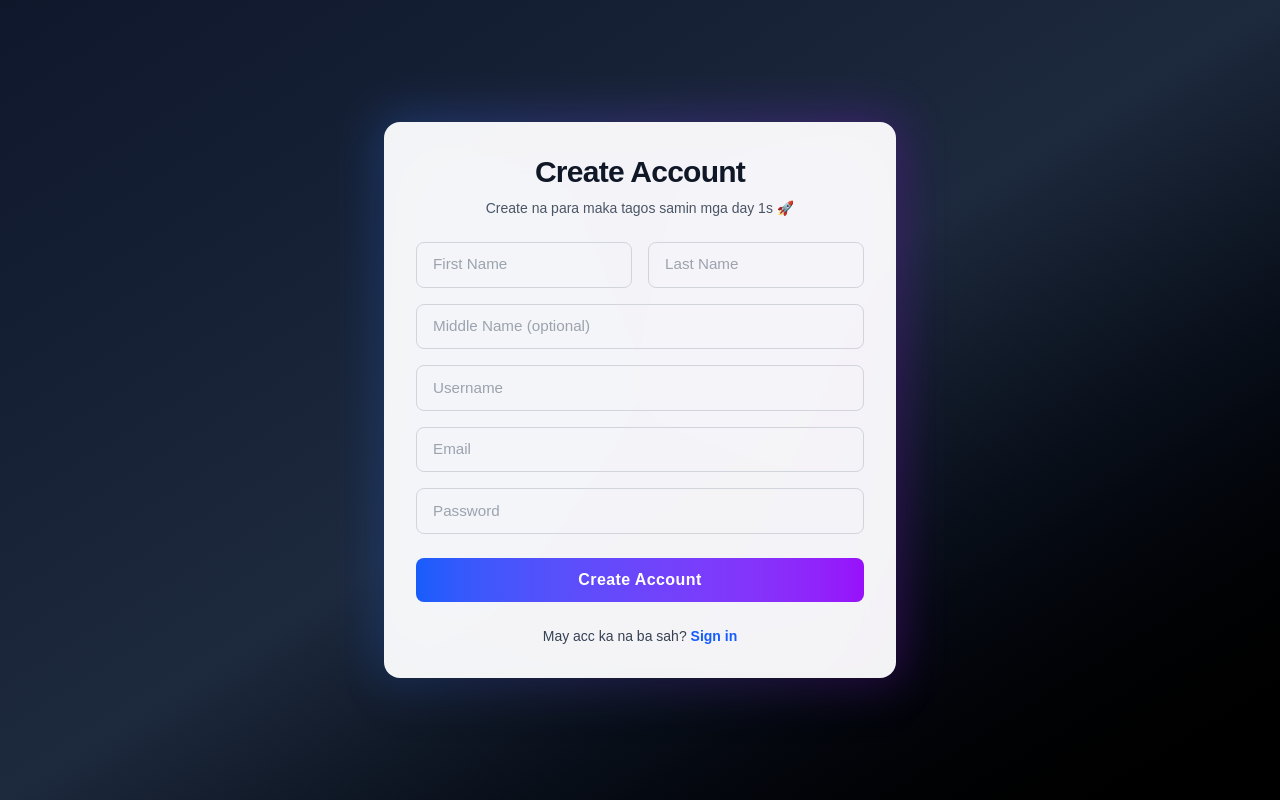
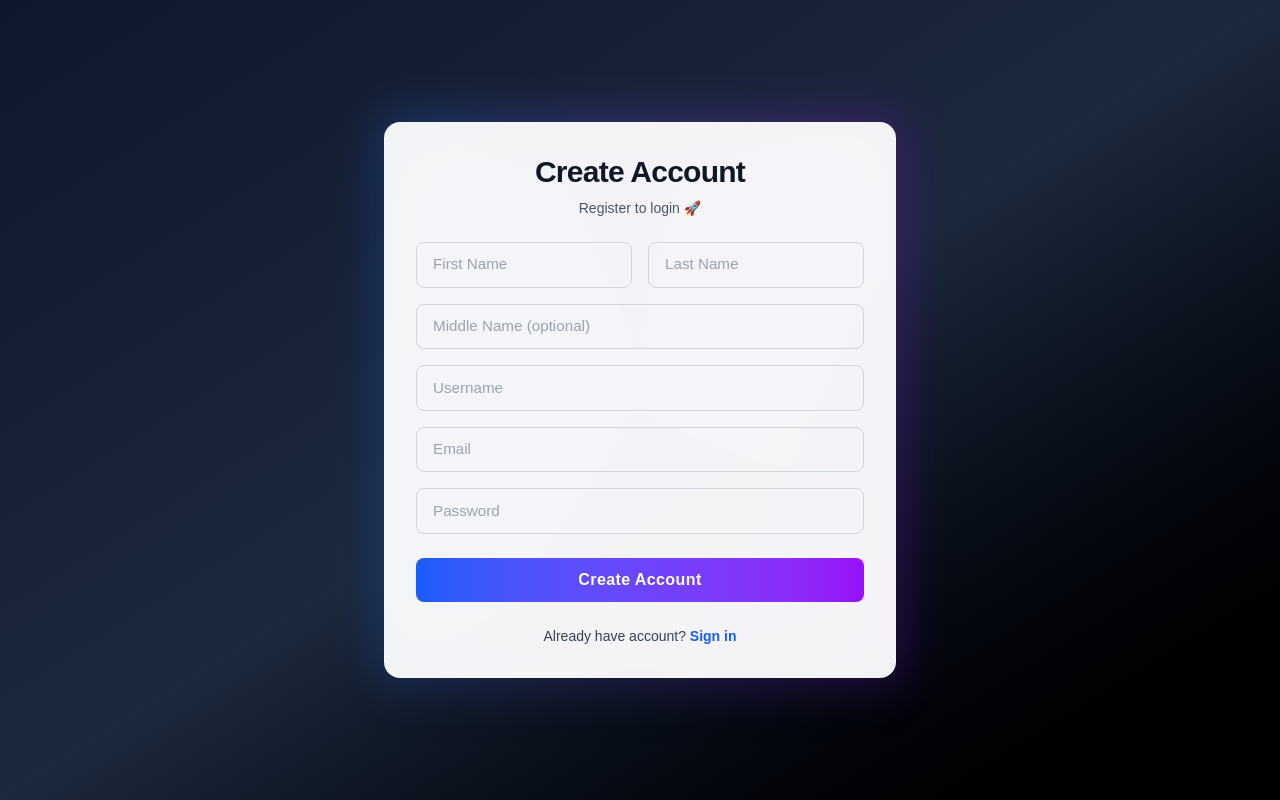
Before and after one commit to roden1999/Money-Tracking-App, a Next.js app: page /register in a window 1280 px wide. Built offline with nearby package versions, Linux system fonts and the light colour scheme.

Commit message:
modify login/register ui

```diff
--- a/app/(auth_page)/login/page.tsx
+++ b/app/(auth_page)/login/page.tsx
@@ -101,7 +101,7 @@ export default function LoginPage() {
           </button>
 
           <p className="mt-6 text-sm text-center text-gray-700">
-            Register ka muna ngani{' '}
+            Don't have account?{' '}
             <span
               onClick={() => router.push('/register')}
               className="font-semibold text-blue-600 hover:underline cursor-pointer"
--- a/app/(auth_page)/register/page.tsx
+++ b/app/(auth_page)/register/page.tsx
@@ -64,7 +64,7 @@ export default function RegisterPage() {
           </h1>
 
           <p className="text-sm text-gray-600 text-center mb-6">
-            Create na para maka tagos samin mga day 1s 🚀
+            Register to login 🚀
           </p>
 
           {error && (
@@ -138,7 +138,7 @@ export default function RegisterPage() {
           </button>
 
           <p className="mt-6 text-sm text-center text-gray-700">
-            May acc ka na ba sah?{' '}
+            Already have account?{' '}
             <span
               onClick={() => router.push('/login')}
               className="font-semibold text-blue-600 hover:underline cursor-pointer"
```
